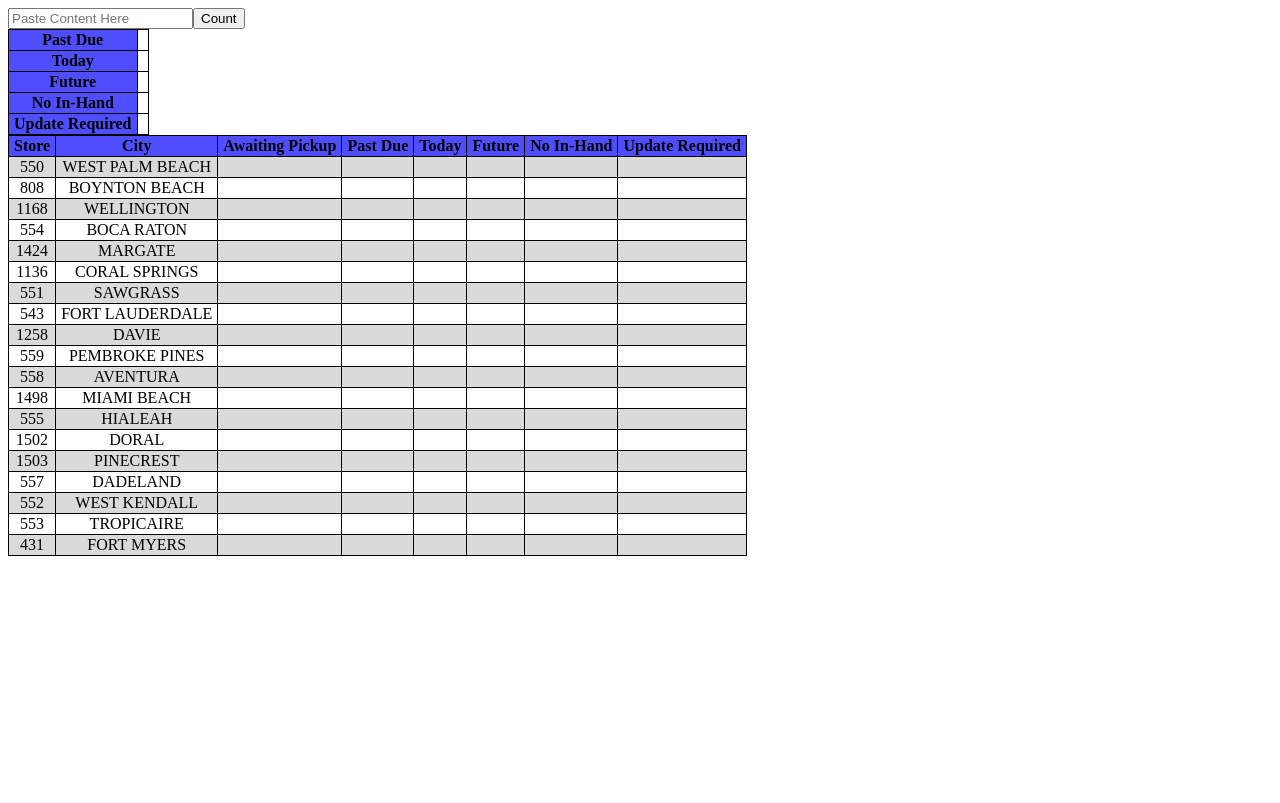
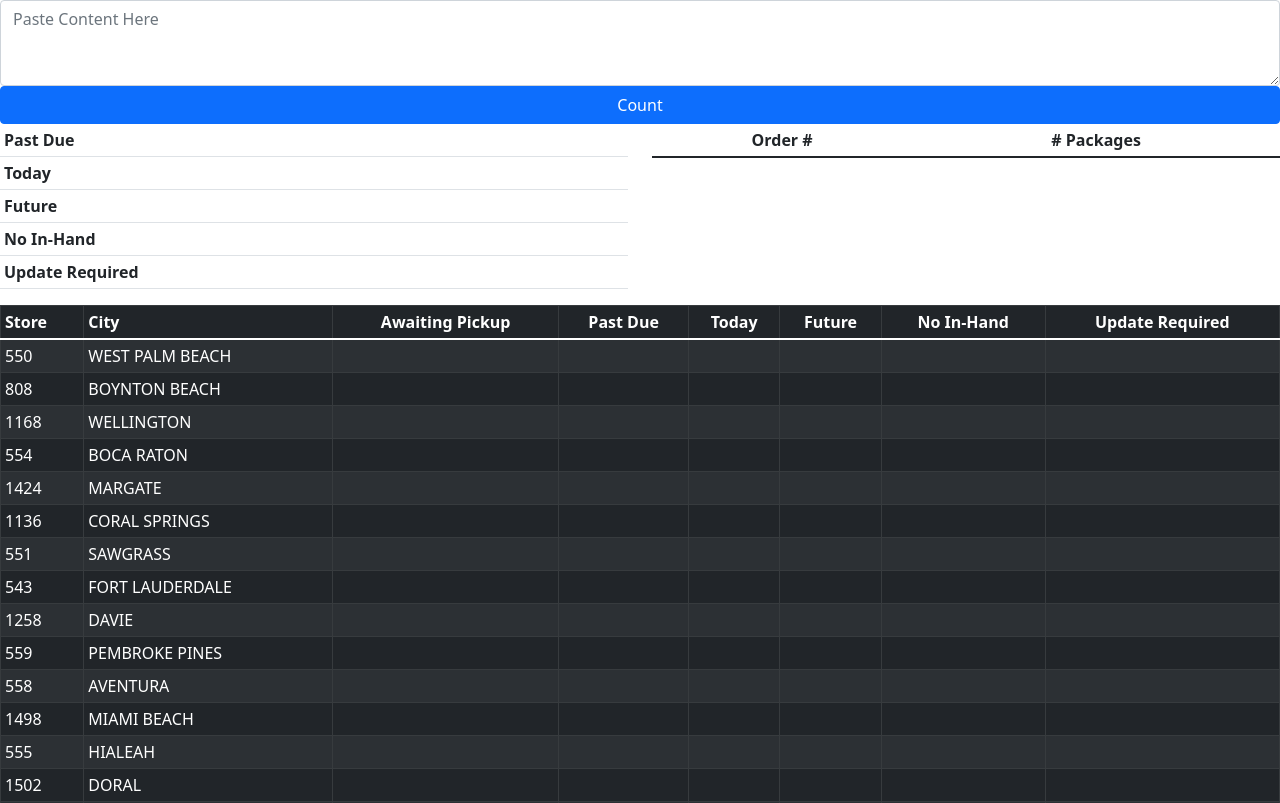
Before and after one commit to jacob-ferrell/parcel-manager, a React (Create React App) app: page / in a window 1280 px wide. Shown: the top 803 px of the page. Built offline with nearby package versions, Linux system fonts and the light colour scheme.

Commit message:
began styling with bootstrap. started making functions for separating data for individual orders. added a table for duplicate orders.

```diff
--- a/public/index.html
+++ b/public/index.html
@@ -2,6 +2,7 @@
 <html lang="en">
   <head>
     <meta charset="utf-8" />
+    <link rel="stylesheet" href="https://cdn.jsdelivr.net/npm/bootstrap@5.1.3/dist/css/bootstrap.min.css" integrity="sha384-1BmE4kWBq78iYhFldvKuhfTAU6auU8tT94WrHftjDbrCEXSU1oBoqyl2QvZ6jIW3" crossorigin="anonymous">
     <link rel="icon" href="" />
     <meta name="viewport" content="width=device-width, initial-scale=1" />
     <meta name="theme-color" content="#000000" />
--- a/src/App.js
+++ b/src/App.js
@@ -3,9 +3,13 @@ import { useState } from 'react';
 import Input from './components/Input';
 import MainTable from './components/MainTable';
 import CountsTable from './components/CountsTable';
+import DuplicatesTable from './components/DuplicatesTable';
 import {getTodaysDate, getCounts} from './modules/DateFunctions';
+import {getOrderData} from './modules/OrderDataFunctions';
 
 function App() {
+
+  let data;
 
   const [input, setInput] = useState('');
 
@@ -40,12 +44,12 @@ function App() {
   )
 
   const handleChange = e => {
-    const data = e.target.value;
+    data = e.target.value;
     setInput(data);
     setTodaysDate(getTodaysDate());
     setCounts(getCounts(data));
     setCurrentStore(getStore(data));
-
+    getOrderData(data);
   }
 
   const handleCountClick = e => {
@@ -98,7 +102,14 @@ function App() {
     <div className="App">
       <Input handleChange={handleChange} counts={counts}
       handleClick={handleCountClick}/>
-      <CountsTable counts={counts}></CountsTable>
+      <div className='row'>
+        <div className='col-md-6'>
+          <CountsTable counts={counts} />
+        </div>
+        <div className='col-md-6'>
+          <DuplicatesTable />
+        </div>
+      </div>
       <MainTable stores={stores}/>
     </div>
   );
--- a/src/components/CountsTable.js
+++ b/src/components/CountsTable.js
@@ -3,7 +3,7 @@ const CountsTable = (props) => {
     const counts = props.counts
 
     return (
-        <table>
+        <table className="table table-sm counts">
             <tbody>
                 <tr>
                     <th>Past Due</th>
--- /dev/null
+++ b/src/components/DuplicatesTable.js
@@ -0,0 +1,20 @@
+
+const DuplicatesTable = (props) => {
+
+    return (
+        <table className="table table-sm duplicates">
+            <thead>
+                <tr>
+                    <th>Order #</th>
+                    <th># Packages</th>
+                </tr>
+            </thead>
+            <tbody>
+                <td></td>
+                <td></td>
+            </tbody>
+        </table>
+    )
+}
+
+export default DuplicatesTable;
--- a/src/components/Input.js
+++ b/src/components/Input.js
@@ -3,9 +3,14 @@ const Input = (props) => {
 
     return (
         <div>
-            <input onChange={props.handleChange}
-            placeholder="Paste Content Here"></input>
-            <button onClick={props.handleClick}>Count</button>
+            <div className='form-group'>
+                    <textarea className='form-control' rows='3'
+                    onChange={props.handleChange}
+                    placeholder="Paste Content Here">
+                    </textarea>
+
+            </div>
+            <button className="btn w-100 btn-primary" onClick={props.handleClick}>Count</button>
         </div>
     )
 }
--- a/src/components/MainTable.js
+++ b/src/components/MainTable.js
@@ -10,10 +10,9 @@ const MainTable = (props) => {
             counts = stores[name].counts;
         }
         return (
-            <tbody>
                 <tr key={name}>
-                    <td>{stores[name].number}</td>
-                    <td>{name}</td>
+                    <td className='store'>{stores[name].number}</td>
+                    <td className='city'>{name}</td>
                     <td>{counts[0]}</td>
                     <td>{counts[1]}</td>
                     <td>{counts[2]}</td>
@@ -21,14 +20,14 @@ const MainTable = (props) => {
                     <td>{counts[4]}</td>
                     <td>{counts[5]}</td>
                 </tr>
-            </tbody>
         )
     })
     return (
-        <table>
+        <table className="table table-dark table-sm table-striped table-hover table-bordered">
+            <thead>
                 <tr>
-            <th>Store</th>
-            <th>City</th>
+                    <th className='store'>Store</th>
+                    <th className='city'>City</th>
                     <th>Awaiting Pickup</th>
                     <th>Past Due</th>
                     <th>Today</th>
@@ -36,7 +35,9 @@ const MainTable = (props) => {
                     <th>No In-Hand</th>
                     <th>Update Required</th>
                 </tr>
-        {storeRows}
+            </thead>
+            <tbody>{storeRows}</tbody>
+
     </table>
     )
 }
--- /dev/null
+++ b/src/modules/OrderDataFunctions.js
@@ -0,0 +1,32 @@
+function getOrderData(data) {
+    let orders = [];
+    const separated = separateOrders(data);
+    separated.forEach(order => {
+        let orderData = {};
+        orderData.orderNumber = getOrderNumber(order);
+        orderData.trackingNumber = getTrackingNumber(order);
+        orders.push(orderData);
+    })
+    console.log(orders)
+
+}
+
+function getOrderNumber(orderData) {
+    return (orderData.match(/Order\s[#]\:\s(BBY01[-])?\d+/g) || [])
+        .map(e => e.substr(e.indexOf(':') + 2));
+}
+
+function getTrackingNumber(orderData) {
+    return (orderData.match(/Tracking\s[#]\:\s(BBYGD|BBYSD)\d+/g) || [])
+        .map(e => e.substr(e.indexOf(':') + 2));
+}
+
+function getWeight(orderData) {
+
+}
+
+function separateOrders(data) {
+    return data.match(/Staging\sLocation\:.+?In[-]Hand\sDate\:\s\d{2}[/]\d{2}[/]\d{4}/g) || [];
+}
+
+export {getOrderData}
--- a/src/styles/MainTable.css
+++ b/src/styles/MainTable.css
@@ -1,4 +1,4 @@
-table, td, th {
+/* table, td, th {
     border: 1px solid black;
     border-collapse: collapse;
 }
@@ -13,4 +13,16 @@ th, td {
     padding-left: 5px;
     padding-right: 5px;
     text-align: center;
+} */
+
+td, th {
+    text-align: center;
 }
+
+.store, .city {
+    text-align: left;
+}
+
+.counts th {
+    text-align: left;
+}
```
Lines whose indentation alone changed are shown as unchanged.
